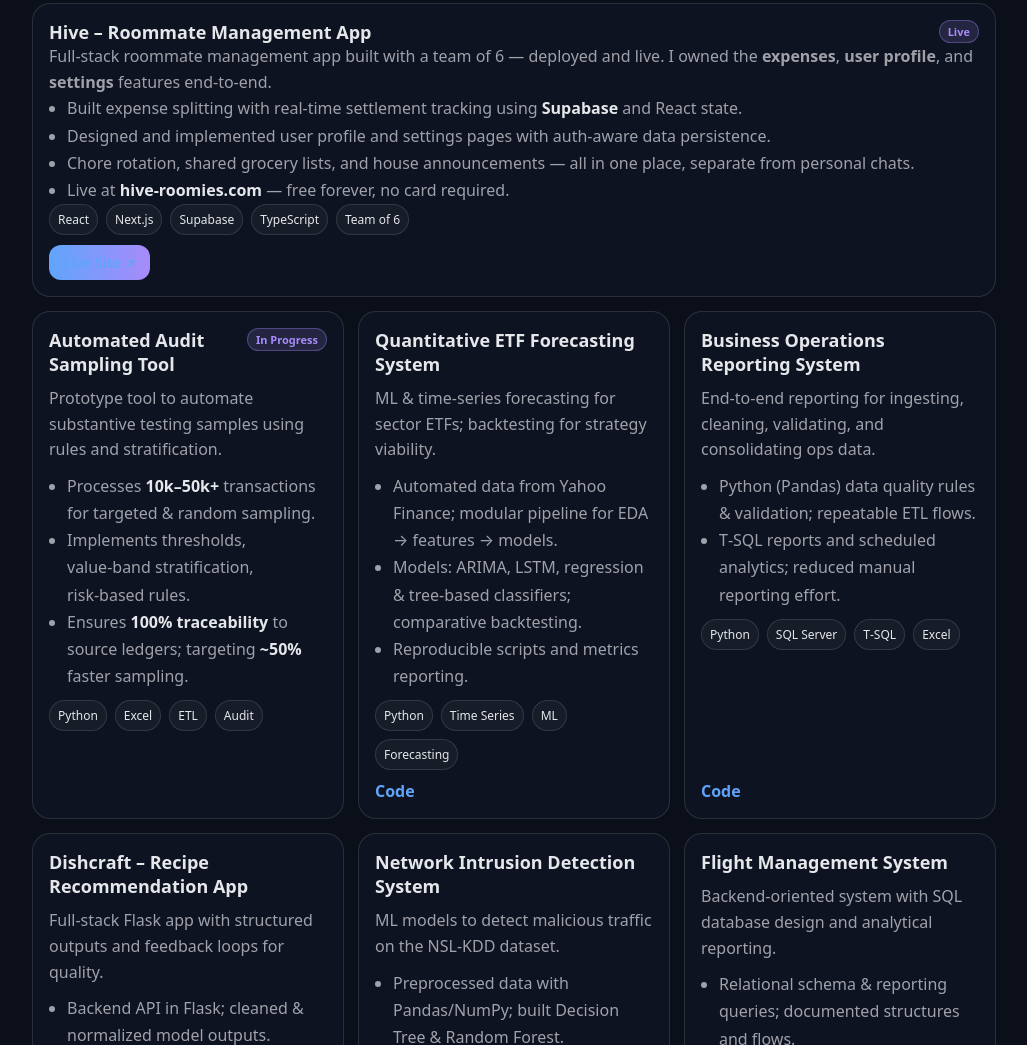
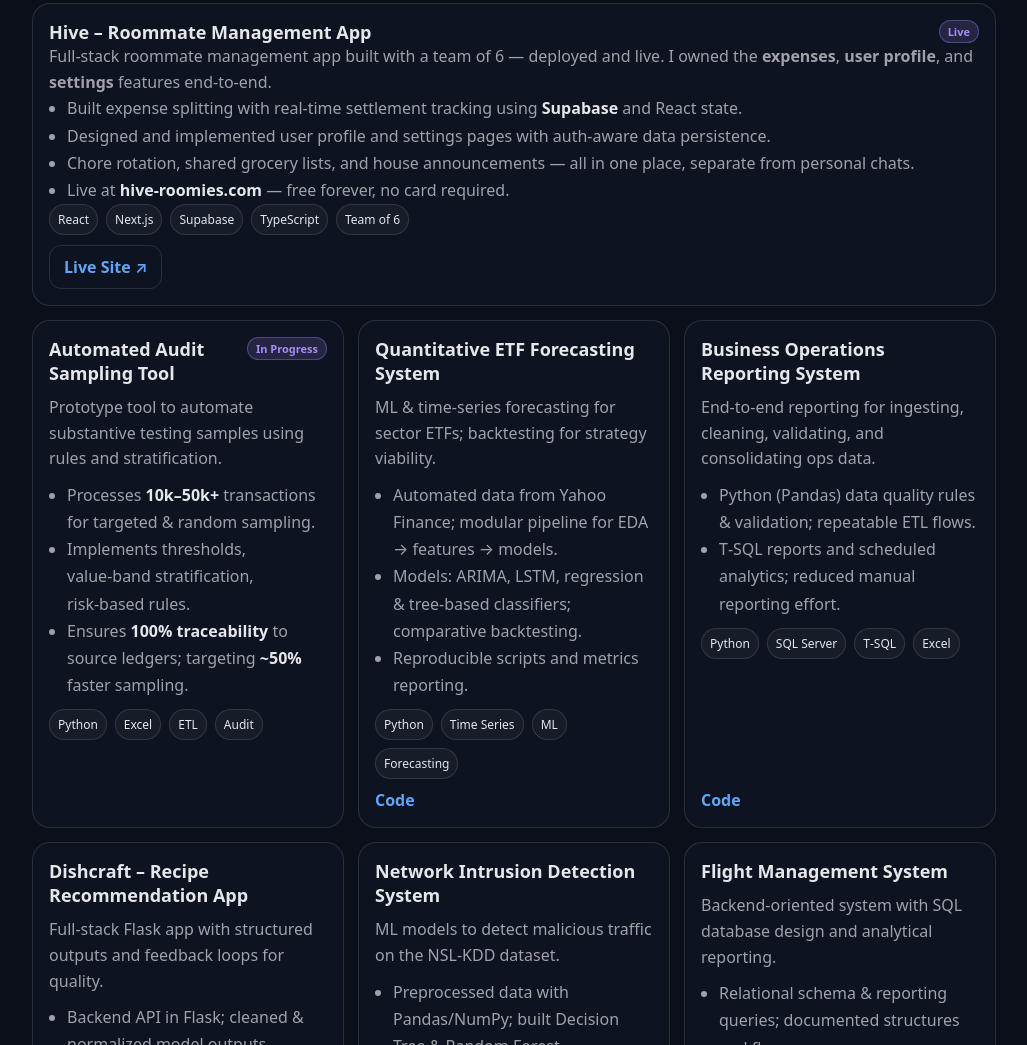
Before and after one commit to Inanewali/portfolio, a plain HTML site: page index.html in a window 1280 px wide. Shown: the part 842-1887 px from the top of the page, without its empty margins (126-1153 px from the left). Drawn offline with Linux system fonts and the light colour scheme.

Commit message:
Change button class for live site link

```diff
--- a/index.html
+++ b/index.html
@@ -116,7 +116,7 @@
                 <span>React</span><span>Next.js</span><span>Supabase</span><span>TypeScript</span><span>Team of 6</span>
               </div>
               <div class="projectLinks" style="margin-top:10px;">
-                <a class="btn" href="https://hive-roomies.com" target="_blank" rel="noreferrer">Live Site ↗</a>
+                <a class="btnGhost btnAccent" href="https://hive-roomies.com" target="_blank" rel="noreferrer">Live Site ↗</a>
               </div>
             </div>
           </div>
```
